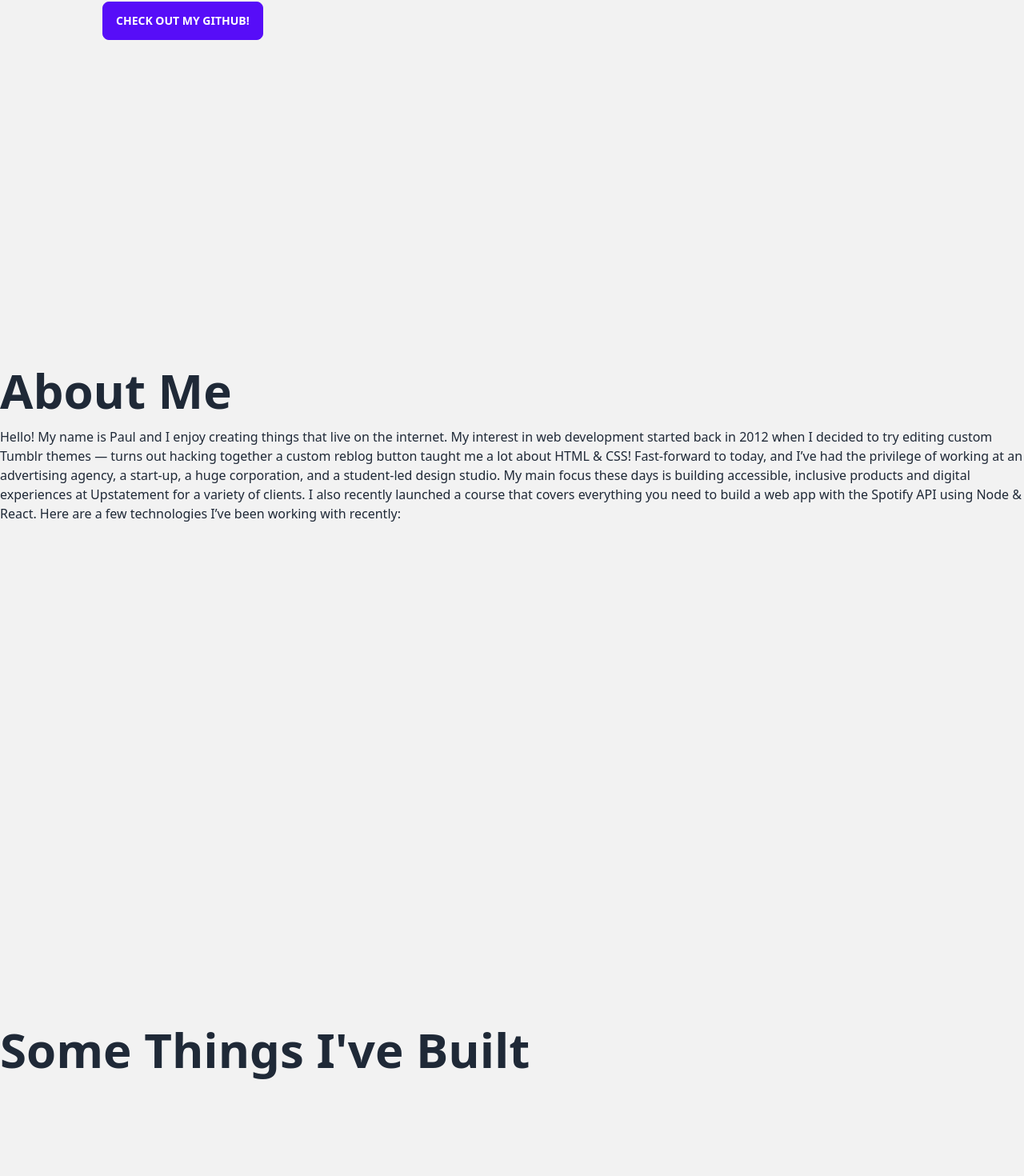
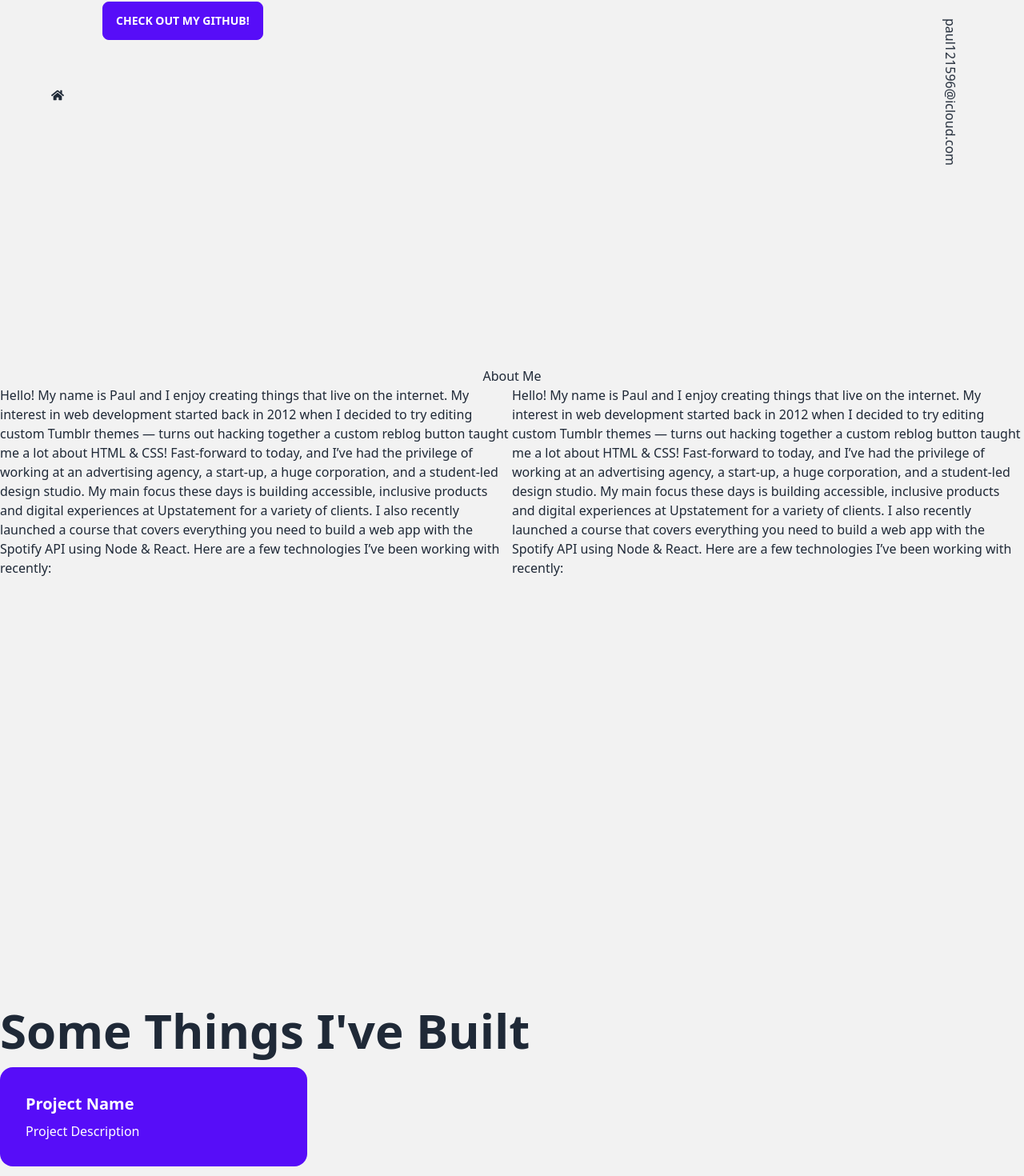
Before and after one commit to paul-nguyen96/portfolio-v1, a React (Create React App) app: page / in a window 1280 px wide. Shown: the part 406-1876 px from the top of the page at 80% size. Built offline with nearby package versions, Linux system fonts and the light colour scheme.

Commit message:
update projects card

```diff
--- a/package.json
+++ b/package.json
@@ -9,7 +9,7 @@
     "daisyui": "^2.27.0",
     "react": "^18.2.0",
     "react-dom": "^18.2.0",
-    "react-icons": "^4.4.0",
+    "react-icons": "^4.6.0",
     "react-router-dom": "^6.3.0",
     "react-scripts": "5.0.1",
     "react-scroll": "^1.8.7",
--- a/src/App.js
+++ b/src/App.js
@@ -3,6 +3,8 @@ import AboutMe from "./components/layout/AboutMe";
 import Hero from "./components/layout/Hero";
 import Navbar from "./components/layout/Navbar";
 import Projects from "./components/layout/Projects";
+import Email from "./components/Email";
+import Social from "./components/Social";
 
 function App() {
   return (
@@ -12,6 +14,8 @@ function App() {
       <AboutMe />
       <Projects />
       <Contact />
+      <Social />
+      <Email />
     </div>
   );
 }
--- a/src/components/Email.jsx
+++ b/src/components/Email.jsx
@@ -1,9 +1,11 @@
-import React from 'react'
+import React from "react";
 
 function Email() {
   return (
-    <div>Email</div>
-  )
+    <div className="fixed rotate-90 right-0 bottom-1/3 bg-inherit">
+      <h1> paul121596@icloud.com </h1>
+    </div>
+  );
 }
 
-export default Email
+export default Email;
--- a/src/components/ProjectCard.jsx
+++ b/src/components/ProjectCard.jsx
@@ -1,9 +1,36 @@
-import React from 'react'
+import React from "react";
 
 function ProjectCard() {
   return (
-    <div>ProjectCard</div>
-  )
+    <div className="card w-96 bg-primary text-primary-content">
+      <div className="card-body">
+        <h2 className="card-title">Project Name</h2>
+        <p>Project Description</p>
+      </div>
+    </div>
+  );
 }
 
-export default ProjectCard
+
+<div class="project-container">
+  <div class="project">
+    <div class="project-content">
+      <div class="project-label">Game of Thrones</div>
+      <h4 class="project-title">A Clash of Kings</h4>
+      <div class="project-details">
+        <p>Lorem ipsum dolor amet you probably haven't heard of them bitters selvage listicle heirloom. Locavore kombucha street art ennui 90's, organic food truck hell of seitan skateboard literally hexagon fixie next level. Lomo salvia yuccie hella roof party echo park vegan four dollar toast cred.</p>
+        <ul>
+          <li>Shadow</li>
+          <li>Demon</li>
+          <li>Baby</li>
+        </ul>
+      </div>
+    </div>
+
+    <div class="project-img">
+      <img src="https://cdn.vox-cdn.com/thumbor/w-IFN0FWpN4BGfhZaV9EYqs4nLo=/51x0:977x617/1200x800/filters:focal(51x0:977x617)/cdn.vox-cdn.com/uploads/chorus_image/image/50017015/Screen_Shot_2016-07-04_at_12.37.15_PM.0.0.png" alt="" />
+    </div>
+
+  </div>
+</div>
+export default ProjectCard;
--- a/src/components/Social.jsx
+++ b/src/components/Social.jsx
@@ -1,9 +1,12 @@
-import React from 'react'
+import { FaHome, GrGithub, SlSocialLinkedin } from "react-icons/fa";
 
 function Social() {
   return (
-    <div>Social</div>
-  )
+    <div className="fixed left-16 bottom-1/3  bg-inherit">
+      <FaHome />
+
+    </div>
+  );
 }
 
-export default Social
+export default Social;
--- a/src/components/layout/AboutMe.jsx
+++ b/src/components/layout/AboutMe.jsx
@@ -1,29 +1,38 @@
 import React from "react";
+
+
 
 function AboutMe() {
   return (
-    <div className="hero min-h-screen bg-base-200 justify-start align items-start">
-      <div className="div">
-        <h1 className="fill-transparent text-6xl font-bold mb-4 bg-base-200">
-          About Me
-        </h1>
-        <div className="container ">
-          <p className="">
+    <div className="hero min-h-screen bg-base-200 flex flex-wrap flex-col ">
+      <h1 className="">About Me</h1>
+      <div className="container flex">
+        <p className="h-1/2 w-1/2">
           Hello! My name is Paul and I enjoy creating things that live on the
           internet. My interest in web development started back in 2012 when I
           decided to try editing custom Tumblr themes — turns out hacking
           together a custom reblog button taught me a lot about HTML & CSS!
           Fast-forward to today, and I’ve had the privilege of working at an
-            advertising agency, a start-up, a huge corporation, and a
-            student-led design studio. My main focus these days is building
-            accessible, inclusive products and digital experiences at
-            Upstatement for a variety of clients. I also recently launched a
-            course that covers everything you need to build a web app with the
-            Spotify API using Node & React. Here are a few technologies I’ve
-            been working with recently:
+          advertising agency, a start-up, a huge corporation, and a student-led
+          design studio. My main focus these days is building accessible,
+          inclusive products and digital experiences at Upstatement for a
+          variety of clients. I also recently launched a course that covers
+          everything you need to build a web app with the Spotify API using Node
+          & React. Here are a few technologies I’ve been working with recently:
         </p>
-          <div img src=""></div>
-        </div>
+        <p className="h-1/5 w-1/2">
+          Hello! My name is Paul and I enjoy creating things that live on the
+          internet. My interest in web development started back in 2012 when I
+          decided to try editing custom Tumblr themes — turns out hacking
+          together a custom reblog button taught me a lot about HTML & CSS!
+          Fast-forward to today, and I’ve had the privilege of working at an
+          advertising agency, a start-up, a huge corporation, and a student-led
+          design studio. My main focus these days is building accessible,
+          inclusive products and digital experiences at Upstatement for a
+          variety of clients. I also recently launched a course that covers
+          everything you need to build a web app with the Spotify API using Node
+          & React. Here are a few technologies I’ve been working with recently:
+        </p>
       </div>
     </div>
   );
--- a/src/components/layout/Projects.jsx
+++ b/src/components/layout/Projects.jsx
@@ -1,12 +1,15 @@
 import React from "react";
+import ProjectCard from '../ProjectCard'
+
 
 function Projects() {
   return (
-    <div className="hero min-h-screen bg-base-200 py-6 justify-start items-start">
+    <div className="hero min-h-screen bg-base-200 flex flex-wrap flex-col">
       <div className="container mx-auto">
         <h1 className="fill-transparent text-6xl font-bold mb-4 bg-base-200">
           Some Things I've Built
         </h1>
+        <ProjectCard />
       </div>
     </div>
   );
```
Also changed, not shown: src/components/portfolio picture.jpg (renamed from public/portfolio picture.jpg), 1 other file (tests, documents, lock files or other folders). Lines whose indentation alone changed are shown as unchanged.
